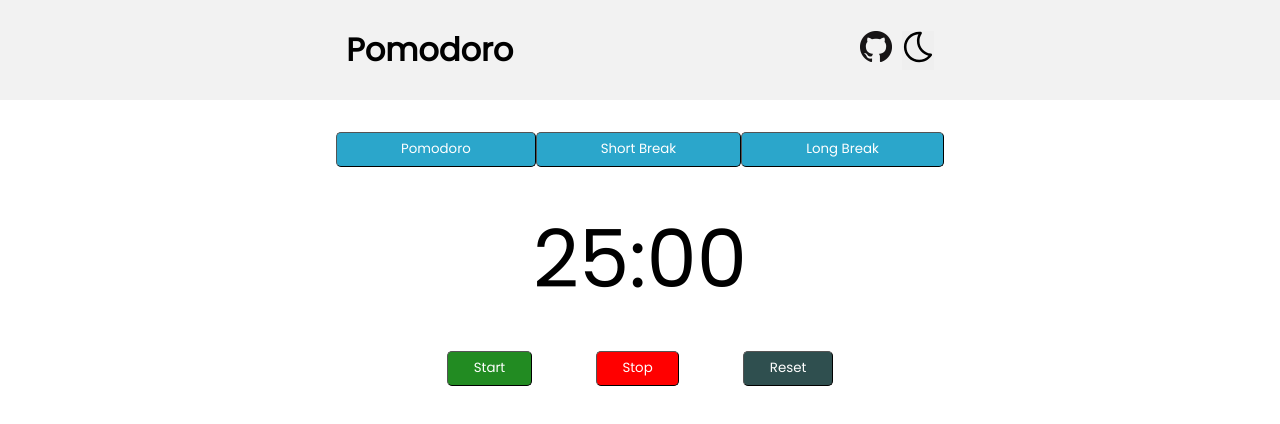
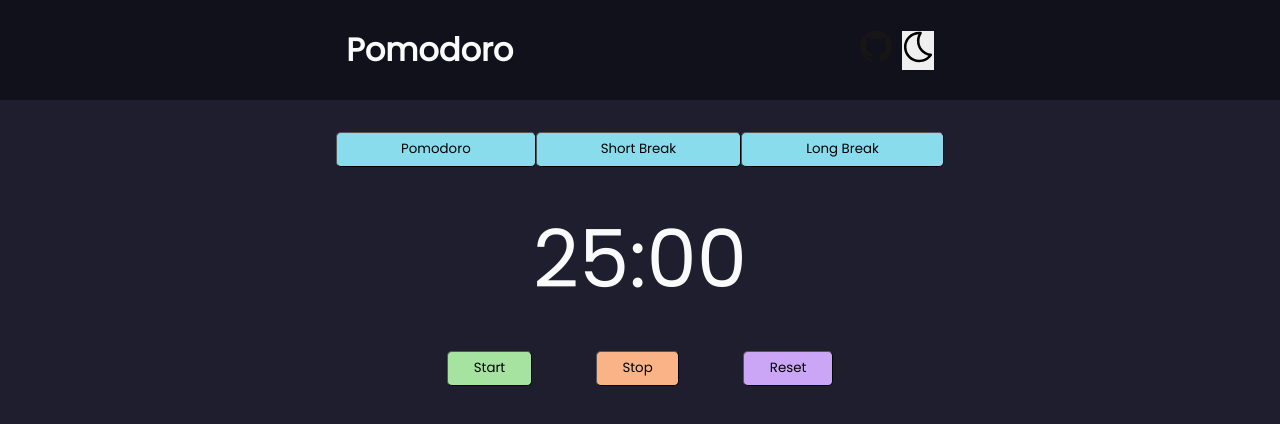
Before and after one commit to RyanTurner02/pomodoro, a plain HTML site: page index.html in a window 1280 px wide. Both pictures are taken after a click on the button 917 px from the left and 50 px from the top of the page. Drawn offline with Linux system fonts and the light colour scheme.

Commit message:
Add dark mode support

```diff
--- a/css/styles.css
+++ b/css/styles.css
@@ -22,7 +22,7 @@
     display: flex;
 }
 
-.mode-toggler {
+#mode-toggler {
     margin-left: 10px;
     border: none;
 }
@@ -97,3 +97,33 @@
 button {
     cursor: pointer;
 }
+
+.dark-mode {
+    color: #FAFAFA;
+    background-color: #1E1E2E;
+}
+
+.dark-mode .header {
+    background-color: #11111B;
+}
+
+.dark-mode #pomodoro-buttons button {
+    color: black;
+    background-color: #89DCEB;
+}
+
+.dark-mode #control-buttons button {
+    color: black;
+}
+
+.dark-mode #start-button {
+    background-color: #A6E3A1;
+}
+
+.dark-mode #stop-button {
+    background-color: #FAB387;
+}
+
+.dark-mode #reset-button {
+    background-color: #CBA6F7;
+}
--- a/index.html
+++ b/index.html
@@ -25,7 +25,7 @@
                 <a href="https://github.com/RyanTurner02/pomodoro">
                     <img src="img/GitHub-Mark-32px.png" alt="GitHub" />
                 </a>
-                <button class="mode-toggler"><img src="img/moon.svg" alt="Moon"></button>
+                <button id="mode-toggler"><img src="img/moon.svg" alt="Moon"></button>
             </div>
         </div>
 
--- a/js/timer.js
+++ b/js/timer.js
@@ -77,3 +77,10 @@ function resetTitleText() {
 function updateTitleText(newTime) {
     document.title = `(${newTime})` + " - Pomodoro Timer";
 }
+
+let darkModeButton = document.getElementById("mode-toggler");
+darkModeButton.addEventListener("click", toggleDarkMode);
+
+function toggleDarkMode(event) {
+    document.body.classList.toggle("dark-mode");
+}
```
